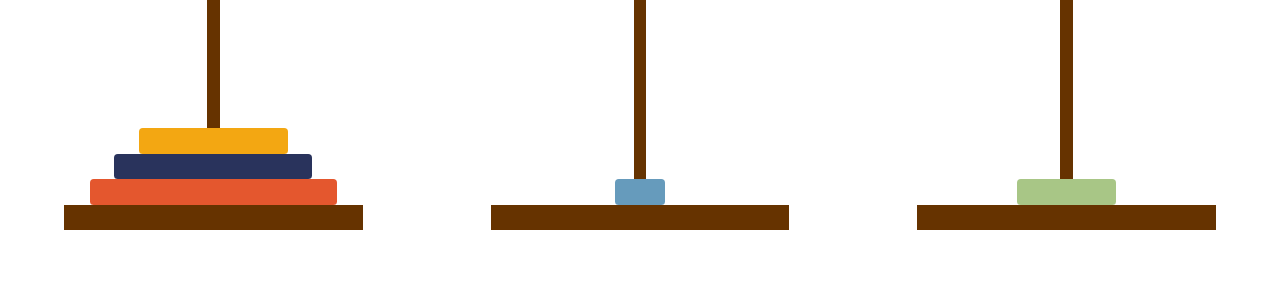
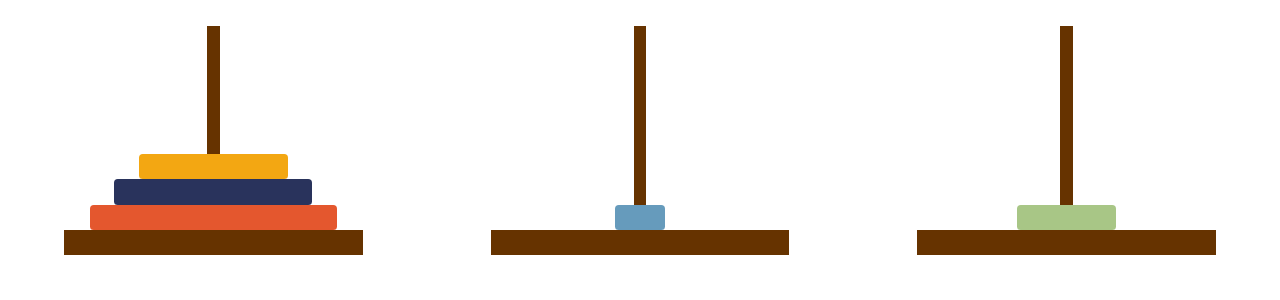
Before and after one commit to alexanderko/tower-of-hanoi, a React (Create React App) app: page / in a window 1280 px wide. Shown: the top 300 px of the page. Built offline with nearby package versions, Linux system fonts and the light colour scheme.

Commit message:
show moving disk

```diff
--- a/src/App.css
+++ b/src/App.css
@@ -5,4 +5,5 @@
 
 .Board {
   display: flex;
+  flex-wrap: wrap;
 }
--- a/src/App.js
+++ b/src/App.js
@@ -2,6 +2,28 @@ import React, { Component } from 'react'
 import './App.css'
 
 import Tower from './components/Tower/Tower.jsx'
+import Disk from './components/Disk/Disk.jsx';
+
+const styles = {
+  air: {
+    width: '100%'
+  },
+  move: {
+    height: '2vw',
+    width: '33.333%',
+    boxSizing: 'border-box',
+    padding: '0 7vw'
+  }
+}
+
+const moveStyle = move => {
+  if (!move) return styles.move;
+  switch (move.to) {
+    case 'left': return styles.move
+    case 'center': return {...styles.move, margin: '0 auto'}
+    case 'right': return {...styles.move, marginLeft: 'auto'}
+  }
+}
 
 class App extends Component {
   constructor() {
@@ -59,10 +81,15 @@ class App extends Component {
   }
 
   render() {
-    const {left, center, right} = this.state
+    const {left, center, right, move} = this.state
 
     return (
       <div className="Board">
+        <div style={styles.air}>
+          <div style={moveStyle(move)}>
+            {move && <Disk disk={move.disk}></Disk>}
+          </div>
+        </div>
         <Tower
           disks={left}
           onClick={this.performMove('left')}
--- /dev/null
+++ b/src/components/Disk/Disk.css
@@ -0,0 +1,5 @@
+.Disk {
+  height: 2vw;
+  border-radius: .3vw;
+  margin: 0 auto;
+}
--- /dev/null
+++ b/src/components/Disk/Disk.jsx
@@ -0,0 +1,18 @@
+import React from 'react'
+
+import './Disk.css'
+
+const diskStyle = d => {
+  return {
+    backgroundColor: d.color,
+    width: d.width + '%'
+  }
+}
+
+const Disk = (props) => {
+  return (
+    <div className="Disk" style={diskStyle(props.disk)}></div>
+  )
+}
+
+export default Disk
--- a/src/components/Tower/Tower.css
+++ b/src/components/Tower/Tower.css
@@ -8,18 +8,14 @@
   justify-content: flex-end;
   align-items: center;
   border-bottom: 2vw solid #663300;
+  cursor: pointer;
 }
 
 .Tower::before {
   position: absolute;
   content: "";
-  height: 100%;
+  height: 16vw;
   width: 1vw;
   background-color: #663300;
   z-index: -1;
 }
-
-.Disk {
-  height: 2vw;
-  border-radius: .3vw;
-}
--- a/src/components/Tower/Tower.jsx
+++ b/src/components/Tower/Tower.jsx
@@ -1,13 +1,7 @@
 import React, { Component } from 'react'
 
 import './Tower.css'
-
-const diskStyle = d => {
-  return {
-    backgroundColor: d.color,
-    width: d.width + '%'
-  }
-}
+import Disk from '../Disk/Disk.jsx';
 
 export default class Tower extends Component {
 
@@ -16,9 +10,7 @@ export default class Tower extends Component {
 
     return (
       <div className="Tower" onClick={onClick} onMouseEnter={onEnter}>
-        {disks.map(d => {
-          return <div className="Disk" style={diskStyle(d)}></div>
-        })}
+        {disks.map(d => <Disk disk={d}></Disk>)}
       </div>
     )
   }
```
